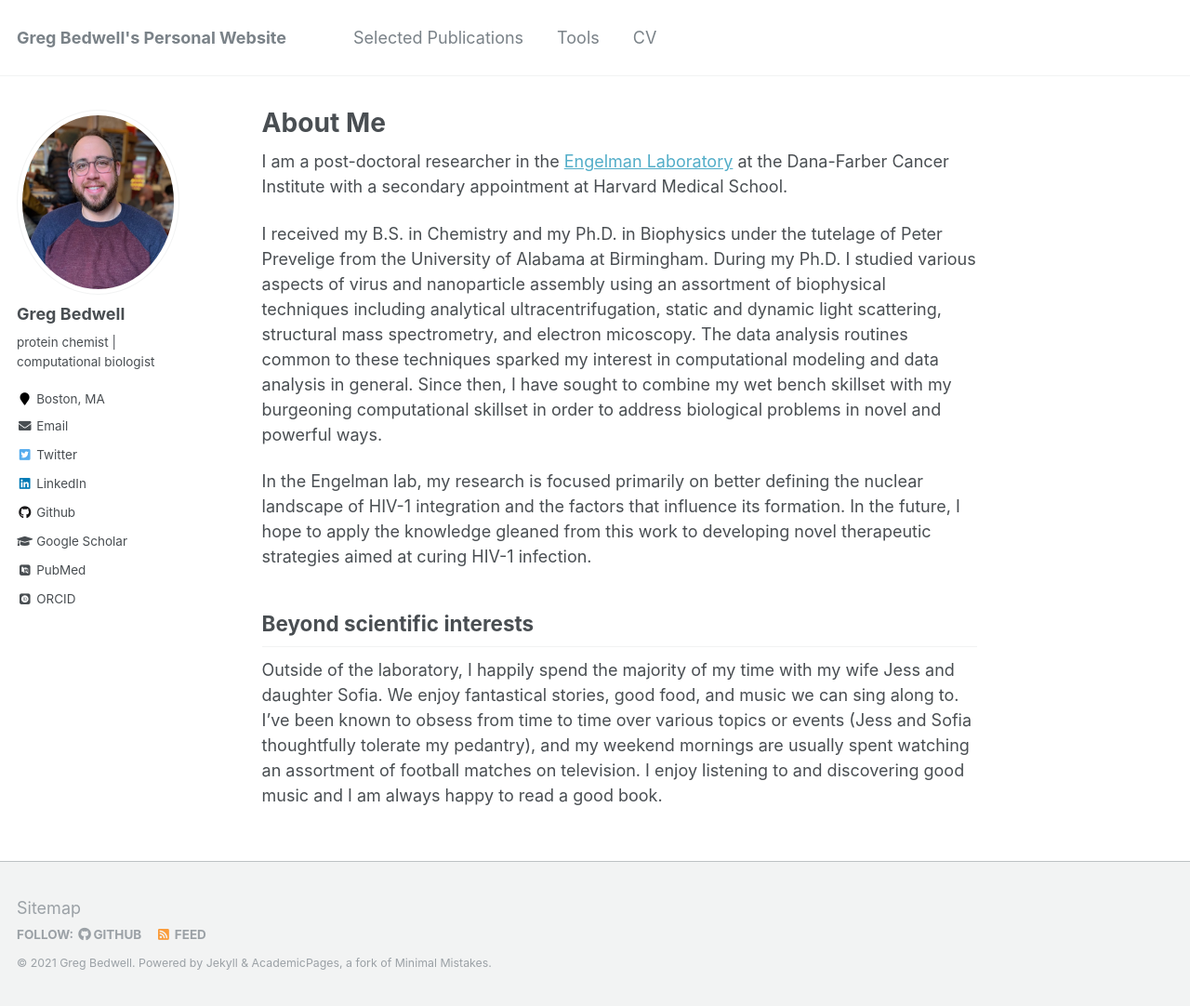
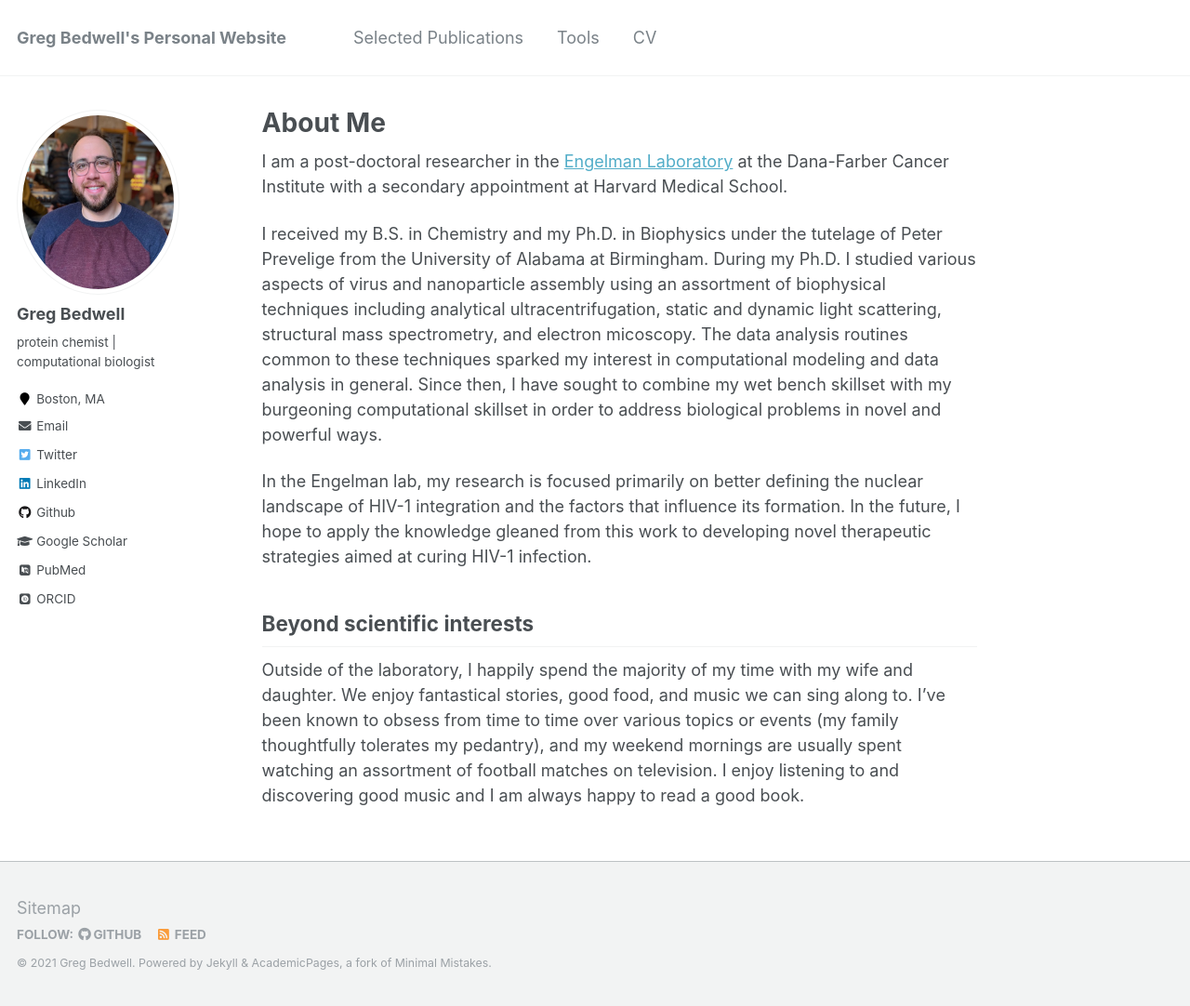
Before and after one commit to gbedwell/gbedwell.github.io, a Jekyll site: the page built from _pages/about.md, in a window 1280 px wide and 1082 px high. Shown: the whole window at 93% size. Built offline with Jekyll 4.4.1, drawn with Linux system fonts in a browser that asks for light colours; some web fonts are replaced.

Commit message:
updated about me

```diff
--- a/_pages/about.md
+++ b/_pages/about.md
@@ -16,4 +16,4 @@ In the Engelman lab, my research is focused primarily on better defining the nuc
 
 Beyond scientific interests
 ------
-Outside of the laboratory, I happily spend the majority of my time with my wife Jess and daughter Sofia. We enjoy fantastical stories, good food, and music we can sing along to. I've been known to obsess from time to time over various topics or events (Jess and Sofia thoughtfully tolerate my pedantry), and my weekend mornings are usually spent watching an assortment of football matches on television. I enjoy listening to and discovering good music and I am always happy to read a good book.
+Outside of the laboratory, I happily spend the majority of my time with my wife and daughter. We enjoy fantastical stories, good food, and music we can sing along to. I've been known to obsess from time to time over various topics or events (my family thoughtfully tolerates my pedantry), and my weekend mornings are usually spent watching an assortment of football matches on television. I enjoy listening to and discovering good music and I am always happy to read a good book.
```
Also changed, not shown: _pages/cv.md (+0 -1 lines).
